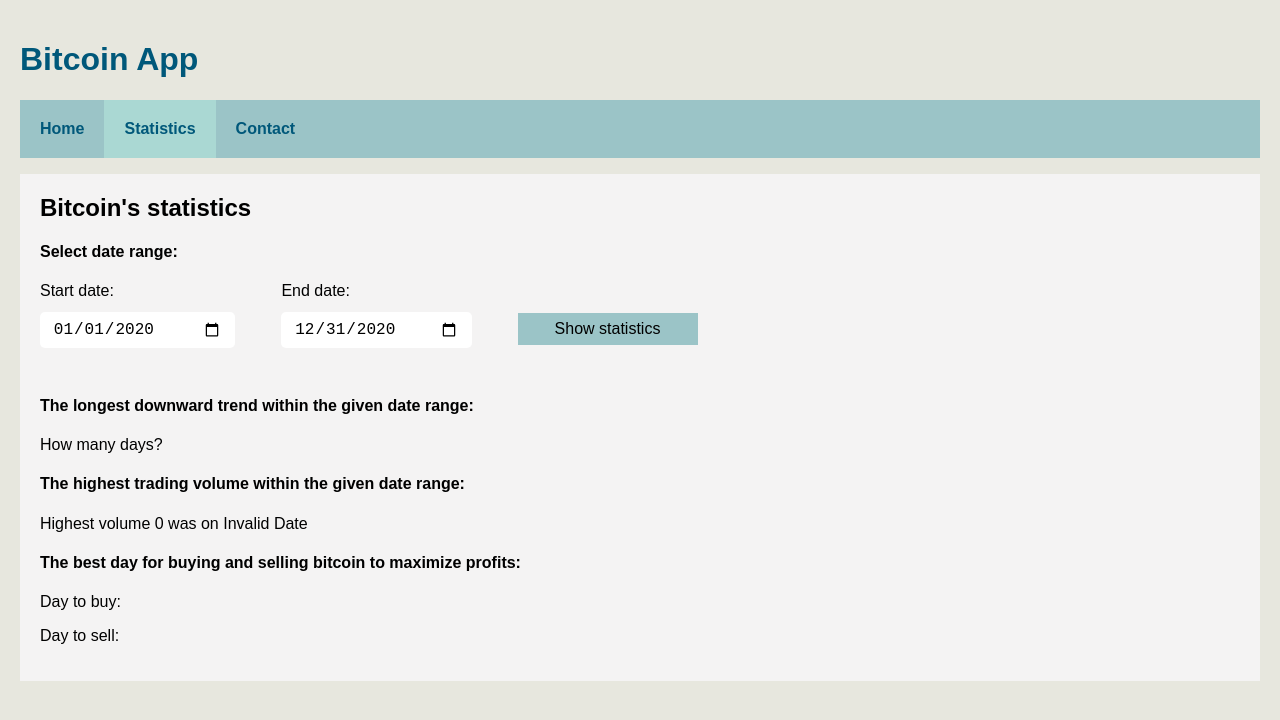
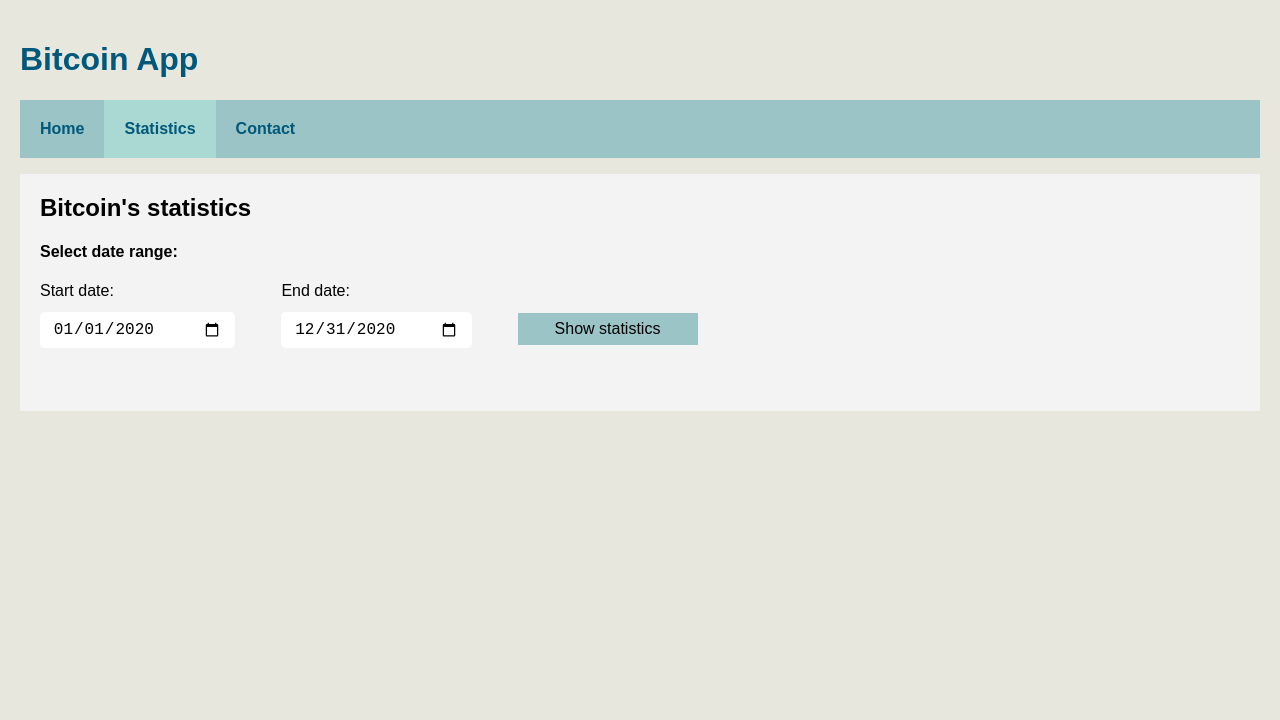
Before and after one commit to AnneRuo/bitcoin-app, a React (Create React App) app: page /stats in a window 1280 px wide. Shown: the top 720 px of the page. Built offline with nearby package versions, Linux system fonts and the light colour scheme.

Commit message:
added conditional rendering

```diff
--- a/src/components/Stats.js
+++ b/src/components/Stats.js
@@ -19,9 +19,9 @@
         <Form setData={setData} />
       </div>
       <div id="data">
-        <LongestDownward data={data} />
-        <HighestVolume data={data} />
-        <BestDay data={data} />
+        {(data.prices.length > 0) ? <LongestDownward data={data} /> : <p/>}
+        {(data.total_volumes.length > 0) ? <HighestVolume data={data} /> : <p/>}
+        {(data.prices.length > 0) ? <BestDay data={data} /> : <p/>}
       </div>
 
     </div>
```
